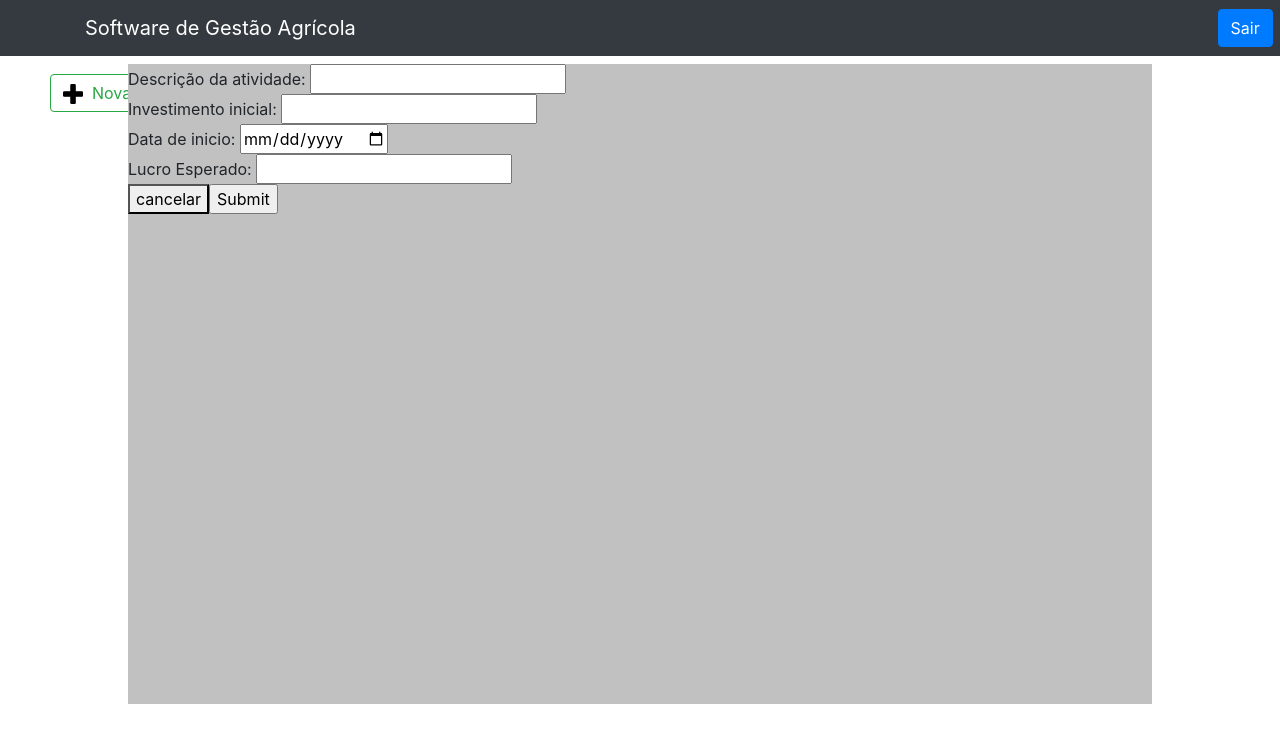
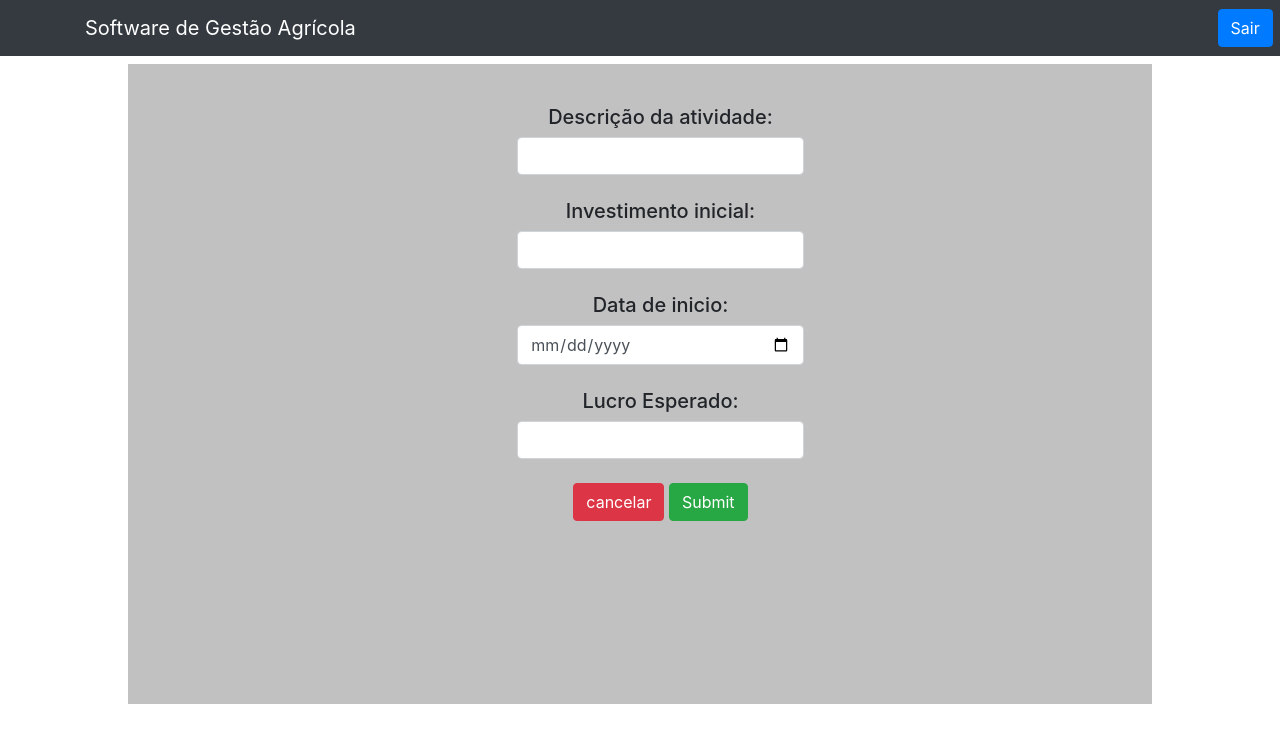
Before and after one commit to tiagobrambilla/equipe02, a PHP site: page /logado.php in a window 1280 px wide, after a click on "Nova Atividade". Shown: the top 743 px of the page. Run offline with PHP 8.4, Linux system fonts and the light colour scheme; the visitor is signed in with stand-in values (Sample User, id 1); data that the repository does not hold is empty; some libraries are stand-ins or nearby versions.

Commit message:
Páginas Atualizadas

```diff
--- a/logado.php
+++ b/logado.php
@@ -52,62 +52,76 @@ include 'conexao.php';
             </div>
         </nav>
 
+        <center>
+        <div style="margin-top: 2%;">
+            <br><br><a href="#novaAtividade"> <button  class='btn btn-outline-success my-0 my-sm-0'  ><img src="img/mais.png" width="20px"> &nbsp;Nova Atividade</button></a>
 
-        <div style="margin-top: 2%;">
-            <br><br><a href="#novaAtividade"> <button  class='btn btn-outline-success my-0 my-sm-0' style=" margin-left: 50px; " ><img src="img/mais.png" width="20px"> &nbsp;Nova Atividade</button></a>
+            <a href="#novoGasto"> <button  class='btn btn-outline-success my-0 my-sm-0' style=" margin-left: 10px; " ><img src="img/mais.png" width="20px"> &nbsp;Novo Gasto</button></a>
 
-            <a href="#novoGasto"> <button  class='btn btn-outline-success my-0 my-sm-0' style=" margin-left: 50px; " ><img src="img/mais.png" width="20px"> &nbsp;Novo Gasto</button></a>
-
-            <a href="#novaReceita"> <button  class='btn btn-outline-success my-0 my-sm-0' style=" margin-left: 50px; " ><img src="img/mais.png" width="20px"> &nbsp;Nova Receita</button></a>
+            <a href="#novaReceita"> <button  class='btn btn-outline-success my-0 my-sm-0' style=" margin-left: 10px; " ><img src="img/mais.png" width="20px"> &nbsp;Nova Receita</button></a>
         </div>
-
+        </center>
+        <center>
         <div style="max-height: 100%; margin: 1%;" id="tabela" ><table><?php echo criaTabela(); ?></table></div>
 
 
         <div class="atividade" id="novaAtividade">
             <div class="atv">
+                <center>
+                <fieldset style = "width: 35%; margin-left: 5%; margin-top: 5%;">
                 <form action="novaAtividade.php" method="post">
-                    Descrição da atividade: <input type="text" name="descr"><br>
-                    Investimento inicial: <input type="number" name="inv_inicial"><br>
-                    Data de inicio: <input type="date" name="data_inicial"><br>
-                    Lucro Esperado: <input type="number" name="lucro_esperado"><br>
-                    <button onclick="">cancelar</button><input type="submit" name="salvar"><br>
-                    <p style="color: green"><?php echo $msg; ?></p>
+                    <h5>Descrição da atividade:</h5> <input class="form-control" type="text" name="descr"><br>
+                    <h5>Investimento inicial:</h5> <input class="form-control" type="number" name="inv_inicial"><br>
+                    <h5>Data de inicio:</h5> <input class="form-control" type="date" name="data_inicial"><br>
+                    <h5>Lucro Esperado:</h5> <input class="form-control" type="number" name="lucro_esperado"><br>
+                    <button class="btn btn-danger" onclick="">cancelar</button>&nbsp;<input class="btn btn-success" type="submit" name="salvar"><br>
+                    <p style="color: green; margin-top: 2%;"><?php echo $msg; ?></p>
 
                 </form>
+
+                </fieldset>
+                    </center>
             </div>
         </div>
         <div class="gasto" id="novoGasto">
             <div class="gst">
+                <center>
+                <fieldset style = "width: 35%; margin-left: 5%; margin-top: 5%;">
                 <form action="novoGasto.php" method="post">
-                    Descrição do gasto: <input type="text" name="descr"><br>
-                    Tipo do gasto: <select name="tipo">
+                    <h5>Descrição do gasto:</h5> <input class="form-control" type="text" name="descr"><br>
+                    <h5>Tipo do gasto:</h5> <select class="form-control" name="tipo">
                     <option value="adubos">Adubos</option>
                     <option value="contr">Contratação de serviços</option>
                     <option value="def_agri">Defensivos agricolas</option>
                     <option value="manutencao">Manutenção</option>
                     <option value="outros">Outros</option>
                     </select> <br>
-                    Valor: <input type="number" name="valor"><br>
-                    <button onclick="">cancelar</button><input type="submit" name="salvar"><br>
-                    <p style="color: green"><?php echo $msg; ?></p>
+                    <h5>Valor:</h5> <input class="form-control" type="number" name="valor"><br>
+                    <button class="btn btn-danger" onclick="">cancelar</button>&nbsp;<input class="btn btn-success" type="submit" name="salvar"><br>
+                    <p style="color: green; margin-top: 2%;"><?php echo $msg; ?></p>
 
                 </form>
+                    </fieldset>
+                </center>
             </div>
         </div>
         <div class="receita" id="novaReceita">
             <div class="rct">
+                <center>
+                <fieldset style = "width: 35%; margin-left: 5%; margin-top: 5%;">
                 <form action="novaReceita.php" method="post">
-                    Descrição da receita: <input type="text" name="descr"><br>
-                    Valor: <input type="number" name="valor"><br>
-                    <button onclick="">cancelar</button><input type="submit" name="salvar"><br>
-                    <p style="color: green"><?php echo $msg; ?></p>
+                    <h5>Descrição da receita:</h5> <input class="form-control" type="text" name="descr"><br>
+                    <h5>Valor:</h5> <input class="form-control" type="number" name="valor"><br>
+                    <button class="btn btn-danger" onclick="">cancelar</button>&nbsp;<input class="btn btn-success" type="submit" name="salvar"><br>
+                    <p style="color: green; margin-top: 2%;"><?php echo $msg; ?></p>
 
                 </form>
+                    </fieldset>
+                </center>
             </div>
         </div>
 
-
+        </center>
     </body>
 
 </html>
--- a/novaAtividade.php
+++ b/novaAtividade.php
@@ -10,7 +10,7 @@ include 'validacao.php';
 
 	mysqli_query($bd, $sql);
 
-    header('location: logado.php?mensagem=Dados salvos')
+    header('location: logado.php?mensagem=Dados Salvos')
 
 
 
--- a/novaReceita.php
+++ b/novaReceita.php
@@ -12,6 +12,6 @@ include 'validacao.php';
 	mysqli_query($bd, $sql);
 
 
-    header('location:logado.php?mensagem=Dados salvos');
+    header('location:logado.php?mensagem=Dados Salvos');
 
 ?>
--- a/novoGasto.php
+++ b/novoGasto.php
@@ -12,7 +12,7 @@
 
 	mysqli_query($bd, $sql);
 
-	header('location: logado.php?mensagem=Dados salvos');
+	header('location: logado.php?mensagem=Dados Salvos');
 
 
 
```
